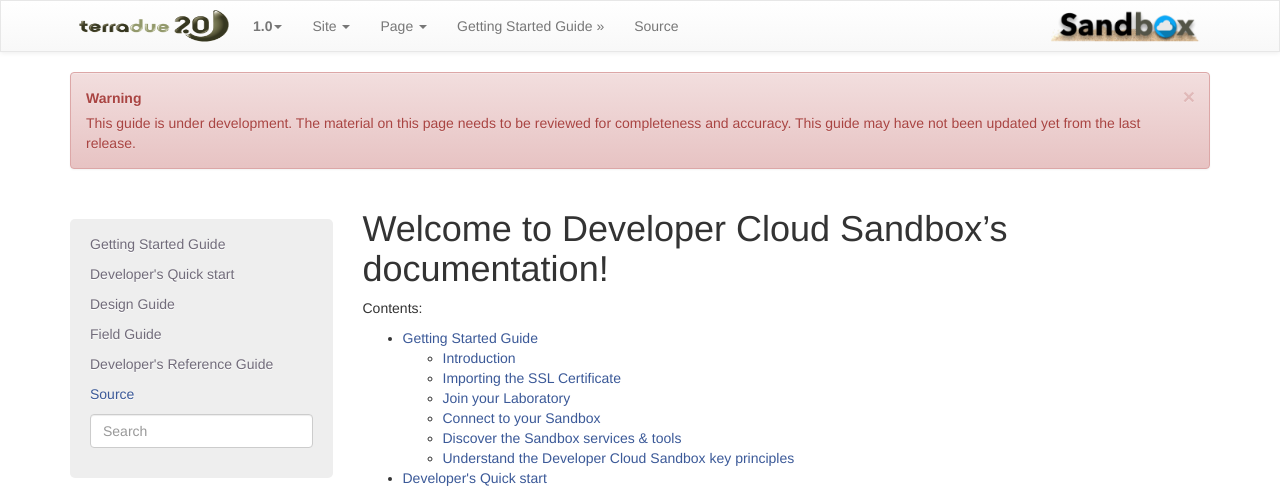
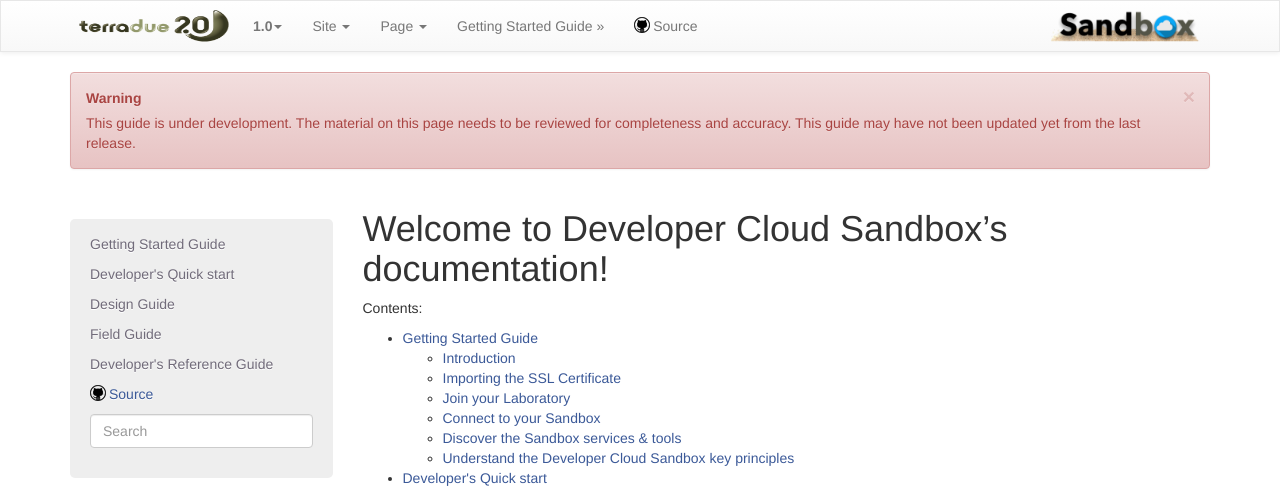
Before and after one commit to Terradue/doc-developer-sandbox, a Sphinx documentation site: the page built from source/index.rst, in a window 1280 px wide. Shown: the top 490 px of the page. Built offline with Sphinx 7.4.7, drawn with Linux system fonts in a browser that asks for light colours; pages that are not in the unit, such as notebooks, are missing from menus.

Commit message:
permalink and githublogo

```diff
--- a/source/_static/terradue.css
+++ b/source/_static/terradue.css
@@ -212,6 +212,27 @@
 	max-width: 100%;
 }
 
+
+/* add the github logo to source link */
+.githubLogo {
+	background-image: url('githubLogo.png');
+	width: 16px;
+	height: 16px;
+	display: inline-block;
+	margin-right: 3px;
+	margin-bottom: -2px;
+}
+
+/* add the permalink like github */
+a.headerlink {
+	background-image: url(linkIcon.png);
+	color: rgba(255,255,255,0);
+	background-size: 100%;
+	background-position: 50%;
+	background-repeat: no-repeat;
+	opacity: 0.7;
+}
+
 /*
 body {
     font-family: Verdana, Geneva, sans-serif;
```
Also changed, not shown: source/_static/githubLogo.png, source/_static/githubLogoWhite.png (added), source/_static/linkIcon.png (added).
